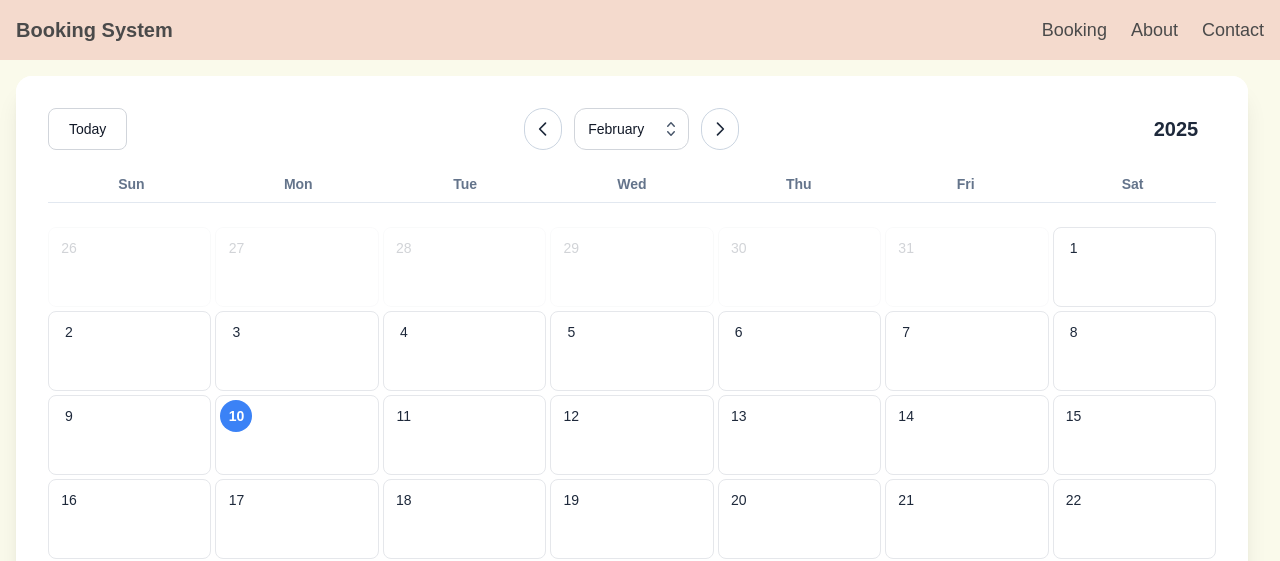
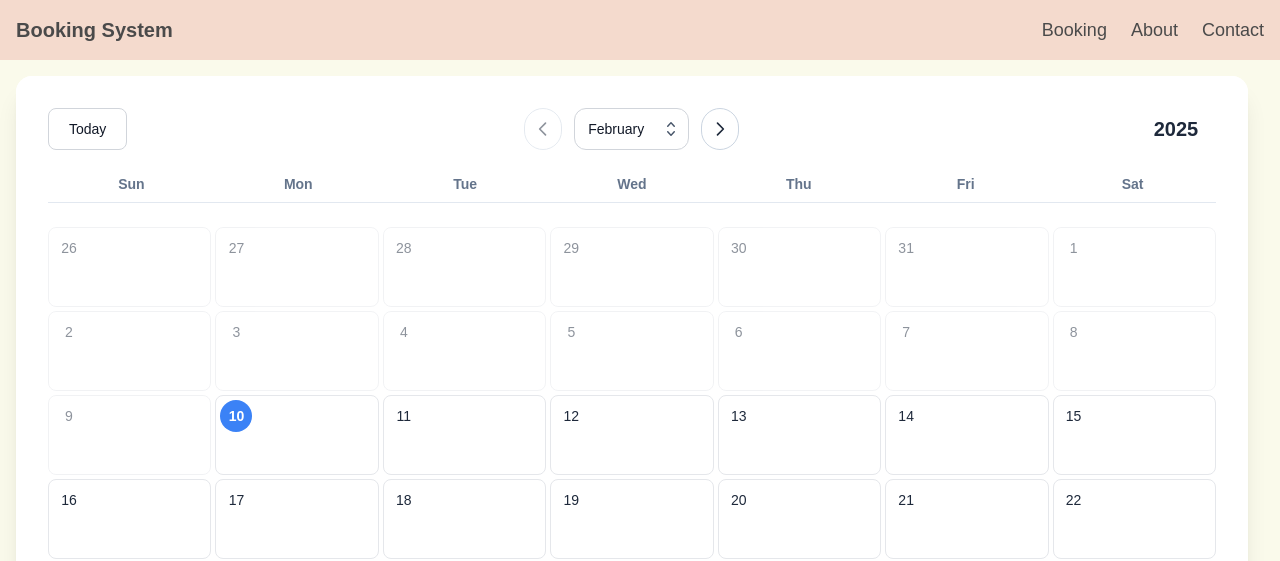
Before and after one commit to YiJieNG/booking-system-frontend, a Next.js app: page /booking in a window 1280 px wide. Shown: the top 561 px of the page. Built offline with nearby package versions, Linux system fonts and the light colour scheme.

Commit message:
Disable previous dates in the calendar

```diff
--- a/src/app/booking/page.js
+++ b/src/app/booking/page.js
@@ -4,7 +4,6 @@ import { useState, useEffect } from "react";
 import { MonthlyCalendar } from "../components/MonthlyCalendar";
 import { TimeSlotSelector } from "../components/TimeSlotSelector";
 import { DetailsForm } from "../components/DetailsForm";
-import axios from "axios";
 
 const moment = require("moment");
 
@@ -58,7 +57,6 @@ export default function Booking() {
 
     const dateString = moment(dateObject).utcOffset(0, true).format();
     // pass dateString to bookingDetails
-    // console.log("Date string: ", dateString);
     setSelectedTime(time);
     setSelectedDateString(dateString);
     setShowModal(true);
--- a/src/app/components/MonthlyCalendar.js
+++ b/src/app/components/MonthlyCalendar.js
@@ -68,10 +68,17 @@ export const MonthlyCalendar = ({ onClick }) => {
   };
 
   const handlePrevMonth = () => {
-    setCurrentDate((prev) => ({
-      year: prev.month === 0 ? prev.year - 1 : prev.year,
-      month: prev.month === 0 ? 11 : prev.month - 1,
-    }));
+    // Only allow going to previous month if it's not before the current month
+    const prevMonth = currentDate.month === 0 ? 11 : currentDate.month - 1;
+    const prevYear =
+      currentDate.month === 0 ? currentDate.year - 1 : currentDate.year;
+
+    if (
+      prevYear > today.getFullYear() ||
+      (prevYear === today.getFullYear() && prevMonth >= today.getMonth())
+    ) {
+      setCurrentDate({ month: prevMonth, year: prevYear });
+    }
   };
 
   const handleNextMonth = () => {
@@ -82,10 +89,17 @@ export const MonthlyCalendar = ({ onClick }) => {
   };
 
   const handleMonthChange = (event) => {
-    setCurrentDate((prev) => ({
-      ...prev,
-      month: parseInt(event.target.value, 10),
-    }));
+    const newMonth = parseInt(event.target.value, 10);
+    // Only allow changing to months not before the current month
+    if (
+      currentDate.year > today.getFullYear() ||
+      (currentDate.year === today.getFullYear() && newMonth >= today.getMonth())
+    ) {
+      setCurrentDate((prev) => ({
+        ...prev,
+        month: newMonth,
+      }));
+    }
   };
 
   const handleTodayClick = () => {
@@ -95,7 +109,25 @@ export const MonthlyCalendar = ({ onClick }) => {
     });
   };
 
+  const isDateDisabled = (day, month, year) => {
+    const date = new Date(year, month, day);
+    const todayDate = new Date(
+      today.getFullYear(),
+      today.getMonth(),
+      today.getDate()
+    );
+    return date < todayDate;
+  };
+
   const monthDays = getDaysInMonth(currentDate.month, currentDate.year);
+
+  // Filter available months for the select dropdown
+  const availableMonths = monthNames.map((month, index) => ({
+    name: month,
+    value: `${index}`,
+    disabled:
+      currentDate.year === today.getFullYear() && index < today.getMonth(),
+  }));
 
   return (
     <div className="rounded-2xl bg-white pb-6 text-slate-800 shadow-xl mx-auto">
@@ -111,7 +143,17 @@ export const MonthlyCalendar = ({ onClick }) => {
           <div className="flex flex-wrap gap-2 sm:gap-3">
             <button
               onClick={handlePrevMonth}
-              className="rounded-full border border-slate-300 p-1 transition-colors hover:bg-slate-100 sm:p-2"
+              disabled={
+                currentDate.year === today.getFullYear() &&
+                currentDate.month === today.getMonth()
+              }
+              className={`rounded-full border border-slate-300 p-1 transition-colors sm:p-2
+                ${
+                  currentDate.year === today.getFullYear() &&
+                  currentDate.month === today.getMonth()
+                    ? "opacity-50 cursor-not-allowed"
+                    : "hover:bg-slate-100"
+                }`}
             >
               <svg
                 className="size-5 text-slate-800"
@@ -133,10 +175,7 @@ export const MonthlyCalendar = ({ onClick }) => {
             </button>
             <Select
               value={`${currentDate.month}`}
-              options={monthNames.map((month, index) => ({
-                name: month,
-                value: `${index}`,
-              }))}
+              options={availableMonths}
               onChange={handleMonthChange}
             />
             <button
@@ -188,12 +227,19 @@ export const MonthlyCalendar = ({ onClick }) => {
               today.getMonth() === month &&
               today.getFullYear() === year;
 
+            const disabled = isDateDisabled(day, month, year);
+
             return (
               <div
                 key={index}
-                onClick={() => onClick?.(day, month, year)}
-                className={`relative group h-12 sm:h-14 md:h-16 lg:h-20 cursor-pointer rounded-lg border font-medium transition-all hover:z-20 hover:border-cyan-400
-                  ${!isCurrentMonth ? "opacity-20" : ""}`}
+                onClick={() => !disabled && onClick?.(day, month, year)}
+                className={`relative group h-12 sm:h-14 md:h-16 lg:h-20 rounded-lg border font-medium transition-all
+                  ${!isCurrentMonth ? "opacity-20" : ""}
+                  ${
+                    disabled
+                      ? "cursor-not-allowed opacity-50"
+                      : "cursor-pointer hover:z-20 hover:border-cyan-400"
+                  }`}
               >
                 <span
                   className={`absolute left-1 top-1 flex h-6 w-6 sm:h-7 sm:w-7 md:h-8 md:w-8 items-center justify-center rounded-full text-xs sm:text-sm
@@ -237,7 +283,11 @@ export const Select = ({
       required
     >
       {options.map((option) => (
-        <option key={option.value} value={option.value}>
+        <option
+          key={option.value}
+          value={option.value}
+          disabled={option.disabled}
+        >
           {option.name}
         </option>
       ))}
```
